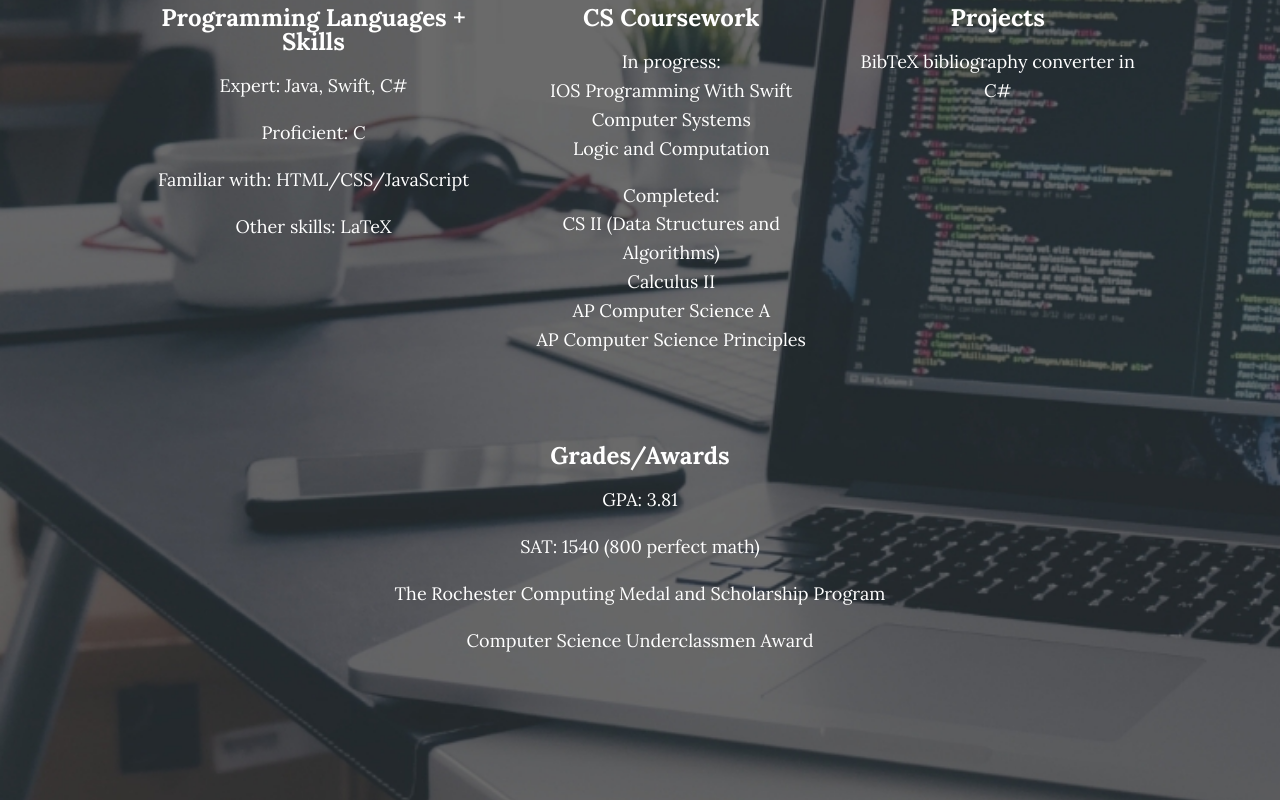
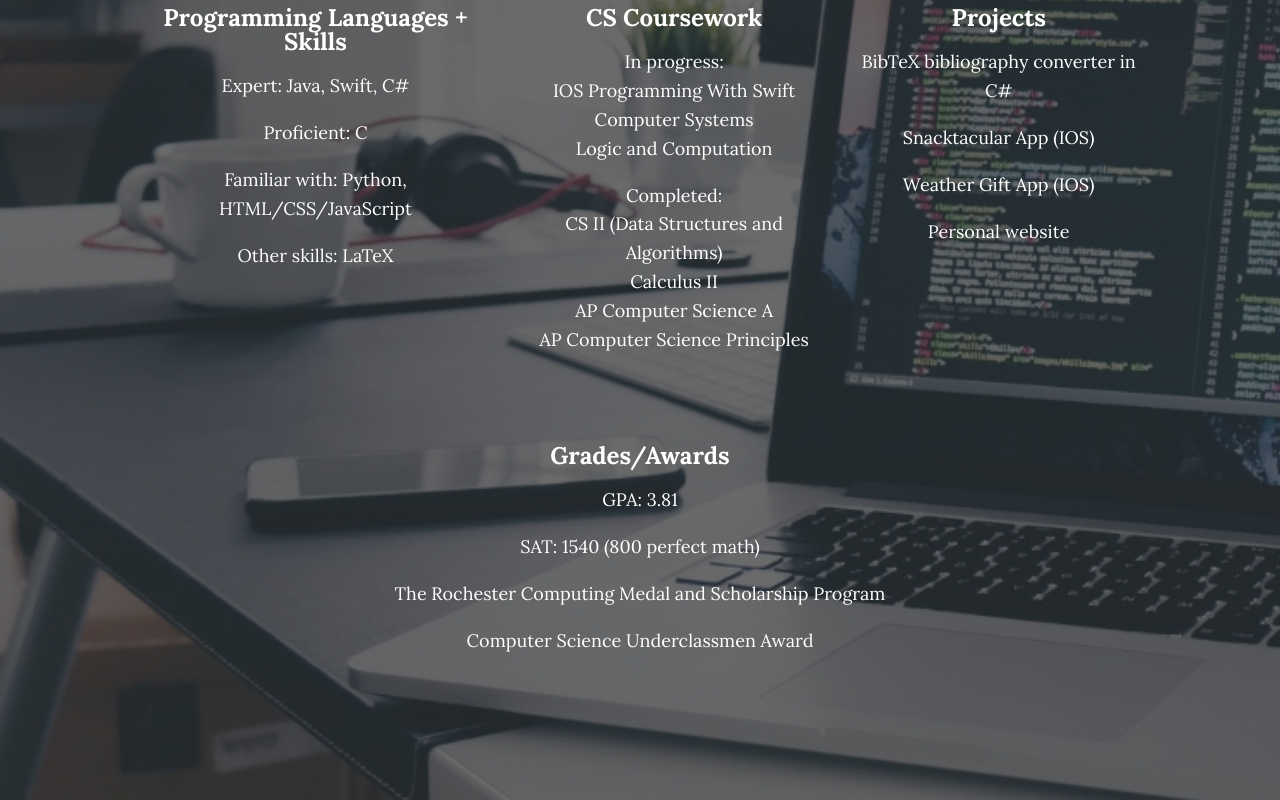
Before and after one commit to max-montes/portfolio-website, a plain HTML site: page portfolio-website/index.html in a window 1280 px wide. Shown: the part 920-1720 px from the top of the page. Drawn offline with nearby package versions, Linux system fonts and the light colour scheme; no server answers.

Commit message:
Added club, projects and language proficiency

```diff
--- a/portfolio-website/css/style.css
+++ b/portfolio-website/css/style.css
@@ -334,6 +334,11 @@ header a {
     margin: 0 auto;
 }
 
+.service a {
+    color: var(--clr-light);
+    text-decoration: none;
+}
+
 @media (min-width: 800px) {
     .services {
         display: flex;
--- a/portfolio-website/index.html
+++ b/portfolio-website/index.html
@@ -79,7 +79,7 @@
                     <h3>Programming Languages + Skills</h3>
                     <p>Expert: Java, Swift, C#</p>
                     <p>Proficient: C</p>
-                    <p>Familiar with: HTML/CSS/JavaScript</p>
+                    <p>Familiar with: Python, HTML/CSS/JavaScript</p>
                     <p>Other skills: LaTeX</p>
                 </div> <!-- / service -->
 
@@ -92,6 +92,9 @@
                 <div class="service">
                     <h3>Projects</h3>
                     <p>BibTeX bibliography converter in C#</p>
+                    <p>Snacktacular App (IOS)</p>
+                    <p>Weather Gift App (IOS)</p>
+                    <p><a href="https://github.com/max-montes/portfolio-website">Personal website</a></p>
                 </div> <!-- / service -->
             </div> <!-- / services -->
 
@@ -117,7 +120,7 @@
 
            <div class="about-me__body">
                <p>This summer I worked at <a href="https://www.brainhealthalliance.org/BhaHome/About">Brain Health Alliance</a>, where I developed a problem-solving mindset and worked on private projects using C#.</p>
-               <p>Spanish is my first language. I've been in Boston since 2013, but I am originally from the south of Chile. <br> In high school I wrestled and played football. <br> I'm in The Philosophical Society at BC. <br> A fun fact about me is that I can bike and juggle at the same time. </p>
+               <p>Spanish is my first language. I've been in Boston since 2013, but I am originally from the Patagonia region in the south of Chile. <br> In high school I wrestled and played football. <br> I'm in The Computer Science Society and the Philosophical Society. <br> A fun fact about me is that I can bike and juggle at the same time. </p>
            </div>
 
            <img src="img/fake_prom.jpeg" alt="a picture of Max smiling" class="intro__img">
```
